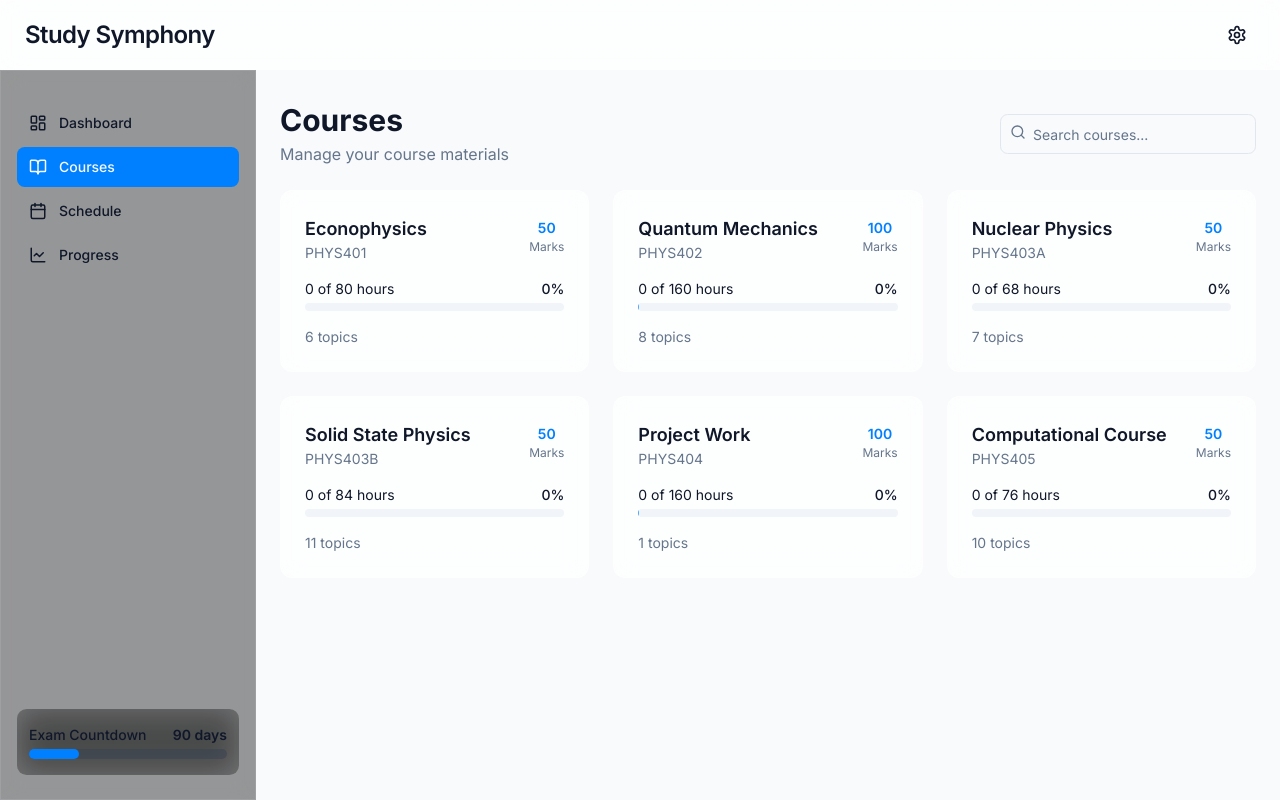
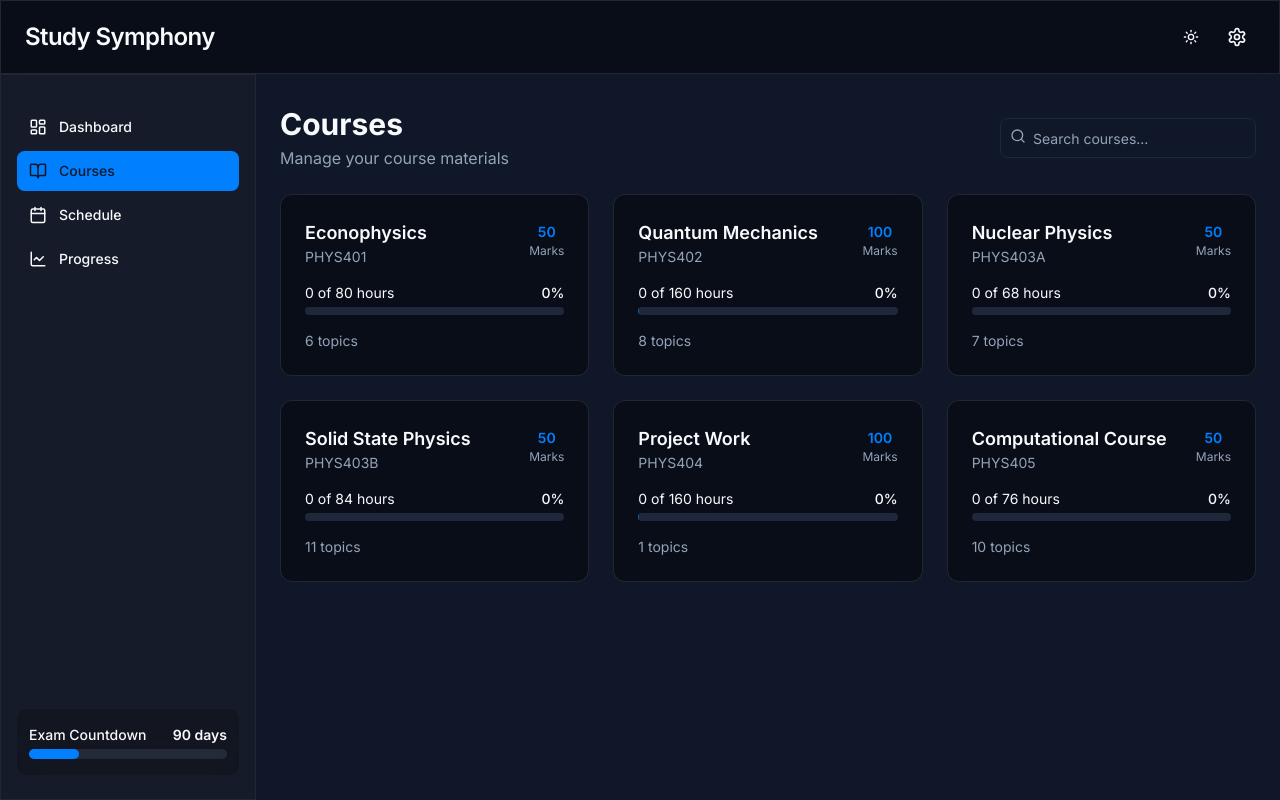
Before and after one commit to AkashGurung-123/study-symphony-tracker, a React (Vite) app: page /courses in a window 1280 px wide. Built offline with nearby package versions, Linux system fonts and the light colour scheme.

Commit message:
Set dark mode background
Applies dark mode background to the application.

```diff
--- a/src/App.tsx
+++ b/src/App.tsx
@@ -4,6 +4,7 @@ import { Toaster as Sonner } from "@/components/ui/sonner";
 import { TooltipProvider } from "@/components/ui/tooltip";
 import { QueryClient, QueryClientProvider } from "@tanstack/react-query";
 import { BrowserRouter, Routes, Route } from "react-router-dom";
+import { ThemeProvider } from "@/components/theme-provider";
 import Index from "./pages/Index";
 import Courses from "./pages/Courses";
 import Schedule from "./pages/Schedule";
@@ -14,6 +15,7 @@ const queryClient = new QueryClient();
 
 const App = () => (
   <QueryClientProvider client={queryClient}>
+    <ThemeProvider defaultTheme="dark" storageKey="study-symphony-theme">
       <TooltipProvider>
         <Toaster />
         <Sonner />
@@ -27,6 +29,7 @@ const App = () => (
           </Routes>
         </BrowserRouter>
       </TooltipProvider>
+    </ThemeProvider>
   </QueryClientProvider>
 );
 
--- a/src/components/Layout.tsx
+++ b/src/components/Layout.tsx
@@ -11,6 +11,7 @@ import {
   X
 } from 'lucide-react';
 import { cn } from '@/lib/utils';
+import { ThemeToggle } from '@/components/theme-toggle';
 
 interface LayoutProps {
   children: React.ReactNode;
@@ -46,6 +47,7 @@ export function Layout({ children }: LayoutProps) {
           <h1 className="text-2xl font-semibold tracking-tight">Study Symphony</h1>
         </div>
         <div className="flex items-center gap-2">
+          <ThemeToggle />
           <button className="p-2 rounded-full hover:bg-secondary transition-colors">
             <Settings size={20} />
           </button>
--- /dev/null
+++ b/src/components/theme-provider.tsx
@@ -0,0 +1,78 @@
+
+"use client";
+
+import * as React from "react";
+import { createContext, useContext, useEffect, useState } from "react";
+
+type Theme = "dark" | "light" | "system";
+
+type ThemeProviderProps = {
+  children: React.ReactNode;
+  defaultTheme?: Theme;
+  storageKey?: string;
+};
+
+type ThemeProviderState = {
+  theme: Theme;
+  setTheme: (theme: Theme) => void;
+};
+
+const initialState: ThemeProviderState = {
+  theme: "system",
+  setTheme: () => null,
+};
+
+const ThemeProviderContext = createContext<ThemeProviderState>(initialState);
+
+export function ThemeProvider({
+  children,
+  defaultTheme = "system",
+  storageKey = "ui-theme",
+  ...props
+}: ThemeProviderProps) {
+  const [theme, setTheme] = useState<Theme>(
+    () => (localStorage.getItem(storageKey) as Theme) || defaultTheme
+  );
+
+  useEffect(() => {
+    const root = window.document.documentElement;
+    root.classList.remove("light", "dark");
+
+    if (theme === "system") {
+      const systemTheme = window.matchMedia("(prefers-color-scheme: dark)")
+        .matches
+        ? "dark"
+        : "light";
+
+      root.classList.add(systemTheme);
+      document.body.classList.add(systemTheme);
+      return;
+    }
+
+    root.classList.add(theme);
+    document.body.classList.add(theme);
+  }, [theme]);
+
+  const value = {
+    theme,
+    setTheme: (theme: Theme) => {
+      localStorage.setItem(storageKey, theme);
+      setTheme(theme);
+    },
+  };
+
+  return (
+    <ThemeProviderContext.Provider {...props} value={value}>
+      {children}
+    </ThemeProviderContext.Provider>
+  );
+}
+
+export const useTheme = () => {
+  const context = useContext(ThemeProviderContext);
+
+  if (context === undefined)
+    throw new Error("useTheme must be used within a ThemeProvider");
+
+  return context;
+};
--- /dev/null
+++ b/src/components/theme-toggle.tsx
@@ -0,0 +1,24 @@
+
+import { Moon, Sun } from "lucide-react";
+import { Button } from "@/components/ui/button";
+import { useTheme } from "@/components/theme-provider";
+
+export function ThemeToggle() {
+  const { theme, setTheme } = useTheme();
+
+  return (
+    <Button
+      variant="ghost"
+      size="icon"
+      onClick={() => setTheme(theme === "dark" ? "light" : "dark")}
+      className="rounded-full"
+    >
+      {theme === "dark" ? (
+        <Sun className="h-[1.2rem] w-[1.2rem]" />
+      ) : (
+        <Moon className="h-[1.2rem] w-[1.2rem]" />
+      )}
+      <span className="sr-only">Toggle theme</span>
+    </Button>
+  );
+}
--- a/src/index.css
+++ b/src/index.css
@@ -1,3 +1,4 @@
+
 @import url('https://fonts.googleapis.com/css2?family=Inter:wght@100;200;300;400;500;600;700;800;900&display=swap');
 
 @tailwind base;
@@ -35,6 +36,16 @@
     --ring: 222 84% 48%;
 
     --radius: 0.6rem;
+
+    /* Sidebar specific colors for light mode */
+    --sidebar-background: 222 47% 11%;
+    --sidebar-foreground: 210 40% 98%;
+    --sidebar-primary: 210 100% 50%;
+    --sidebar-primary-foreground: 210 40% 98%;
+    --sidebar-accent: 217 33% 17%;
+    --sidebar-accent-foreground: 210 40% 98%;
+    --sidebar-border: 217 33% 17%;
+    --sidebar-ring: 213 27% 84%;
   }
 
   .dark {
@@ -65,6 +76,16 @@
     --border: 217 33% 17%;
     --input: 217 33% 17%;
     --ring: 213 27% 84%;
+
+    /* Sidebar specific colors for dark mode */
+    --sidebar-background: 226 40% 10%;
+    --sidebar-foreground: 210 40% 98%;
+    --sidebar-primary: 210 100% 50%;
+    --sidebar-primary-foreground: 210 40% 98%;
+    --sidebar-accent: 217 33% 17%;
+    --sidebar-accent-foreground: 210 40% 98%;
+    --sidebar-border: 217 33% 17%;
+    --sidebar-ring: 213 27% 84%;
   }
 
   @keyframes electron-orbit {
@@ -93,11 +114,23 @@
   }
 
   body {
-    @apply bg-background text-foreground font-sans;
+    @apply bg-background text-foreground font-sans dark:bg-[#1A1F2C];
     font-family: 'Inter', sans-serif;
-    background-image: radial-gradient(circle at 50% 50%, rgba(59, 130, 246, 0.03) 0%, transparent 30%),
-                       radial-gradient(circle at 80% 20%, rgba(59, 130, 246, 0.05) 0%, transparent 20%),
-                       radial-gradient(circle at 20% 70%, rgba(59, 130, 246, 0.05) 0%, transparent 25%);
+  }
+
+  body.dark {
+    background-image:
+      radial-gradient(circle at 50% 50%, rgba(59, 130, 246, 0.05) 0%, transparent 30%),
+      radial-gradient(circle at 80% 20%, rgba(59, 130, 246, 0.08) 0%, transparent 20%),
+      radial-gradient(circle at 20% 70%, rgba(59, 130, 246, 0.08) 0%, transparent 25%);
+    background-attachment: fixed;
+  }
+
+  body:not(.dark) {
+    background-image:
+      radial-gradient(circle at 50% 50%, rgba(59, 130, 246, 0.03) 0%, transparent 30%),
+      radial-gradient(circle at 80% 20%, rgba(59, 130, 246, 0.05) 0%, transparent 20%),
+      radial-gradient(circle at 20% 70%, rgba(59, 130, 246, 0.05) 0%, transparent 25%);
     background-attachment: fixed;
   }
 }
@@ -107,8 +140,16 @@
   @apply bg-white/70 backdrop-blur-md border border-white/20;
 }
 
+.dark .glass {
+  @apply bg-black/40 backdrop-blur-md border border-white/10;
+}
+
 .glass-dark {
   @apply bg-black/40 backdrop-blur-md border border-white/10;
+}
+
+.dark .glass-dark {
+  @apply bg-[#1A1F2C]/70 backdrop-blur-md border border-white/5;
 }
 
 /* Physics-inspired components */
@@ -123,6 +164,10 @@
   inset: 0;
   background: radial-gradient(circle at 50% 0%, rgba(59, 130, 246, 0.1), transparent 60%);
   z-index: -1;
+}
+
+.dark .physics-card::after {
+  background: radial-gradient(circle at 50% 0%, rgba(59, 130, 246, 0.15), transparent 70%);
 }
 
 .electron {
```
Lines whose indentation alone changed are shown as unchanged.
